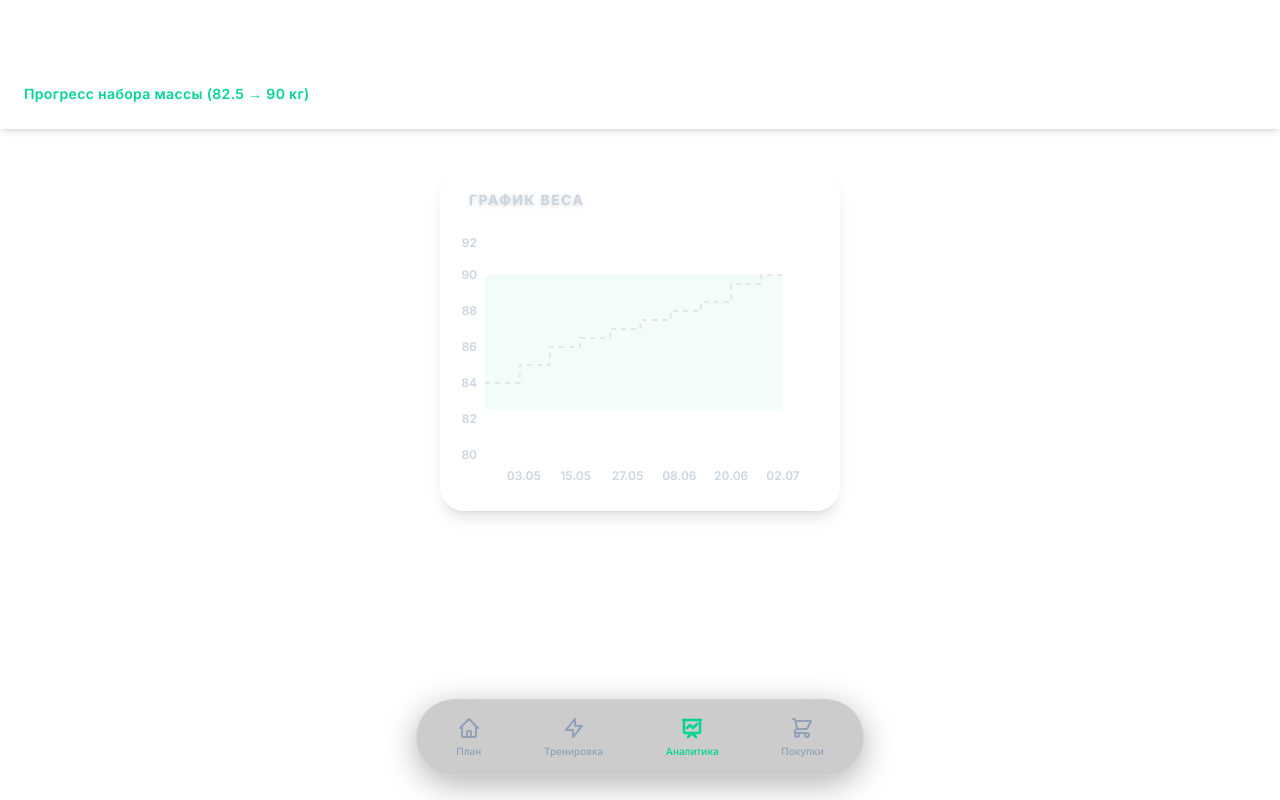
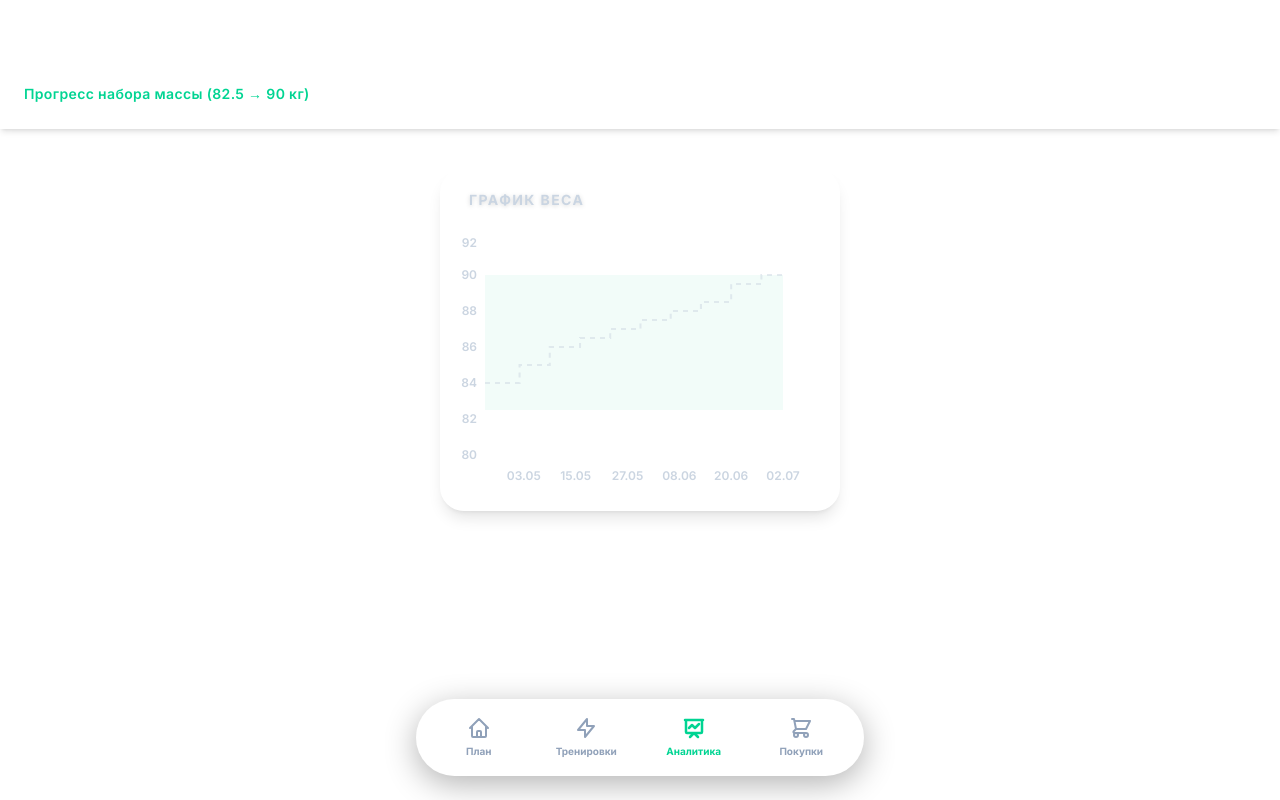
Before and after one commit to Sviatoslav44/mass-gain-tracker, a Next.js app in the folder mass-gain-tracker/: page /analytics in a window 1280 px wide. Built offline with nearby package versions, Linux system fonts and the light colour scheme.

Commit message:
feat: implement liquid glass telegram-style bottom nav with framer-motion

```diff
--- a/mass-gain-tracker/package.json
+++ b/mass-gain-tracker/package.json
@@ -10,6 +10,7 @@
   },
   "dependencies": {
     "date-fns": "^4.1.0",
+    "framer-motion": "^12.38.0",
     "lucide-react": "^1.11.0",
     "next": "16.2.4",
     "react": "19.2.4",
--- a/mass-gain-tracker/src/components/BottomNav.tsx
+++ b/mass-gain-tracker/src/components/BottomNav.tsx
@@ -1,34 +1,94 @@
 "use client";
 
-import Link from "next/link";
-import { usePathname } from "next/navigation";
+import { usePathname, useRouter } from "next/navigation";
+import { motion } from "framer-motion";
+import { useState, useRef } from "react";
+
+const navItems = [
+  { name: "План", path: "/", icon: "M3 12l2-2m0 0l7-7 7 7M5 10v10a1 1 0 001 1h3m10-11l2 2m-2-2v10a1 1 0 01-1 1h-3m-6 0a1 1 0 001-1v-4a1 1 0 011-1h2a1 1 0 011 1v4a1 1 0 001 1m-6 0h6" },
+  { name: "Тренировки", path: "/workouts", icon: "M13 10V3L4 14h7v7l9-11h-7z" },
+  { name: "Аналитика", path: "/analytics", icon: "M7 12l3-3 3 3 4-4M8 21l4-4 4 4M3 4h18M4 4h16v12a1 1 0 01-1 1H5a1 1 0 01-1-1V4z" },
+  { name: "Покупки", path: "/shopping", icon: "M3 3h2l.4 2M7 13h10l4-8H5.4M7 13L5.4 5M7 13l-2.293 2.293c-.63.63-.184 1.707.707 1.707H17m0 0a2 2 0 100 4 2 2 0 000-4zm-8 2a2 2 0 11-4 0 2 2 0 014 0z" },
+];
 
 export default function BottomNav() {
   const pathname = usePathname();
+  const router = useRouter();
+  const [hoveredIndex, setHoveredIndex] = useState<number | null>(null);
+  const [isDragging, setIsDragging] = useState(false);
+  const navRef = useRef<HTMLDivElement>(null);
 
-  const navItems = [
-    { name: "План", path: "/", icon: "M3 12l2-2m0 0l7-7 7 7M5 10v10a1 1 0 001 1h3m10-11l2 2m-2-2v10a1 1 0 01-1 1h-3m-6 0a1 1 0 001-1v-4a1 1 0 011-1h2a1 1 0 011 1v4a1 1 0 001 1m-6 0h6" },
-    { name: "Тренировка", path: "/workouts", icon: "M13 10V3L4 14h7v7l9-11h-7z" },
-    { name: "Аналитика", path: "/analytics", icon: "M7 12l3-3 3 3 4-4M8 21l4-4 4 4M3 4h18M4 4h16v12a1 1 0 01-1 1H5a1 1 0 01-1-1V4z" },
-    { name: "Покупки", path: "/shopping", icon: "M3 3h2l.4 2M7 13h10l4-8H5.4M7 13L5.4 5M7 13l-2.293 2.293c-.63.63-.184 1.707.707 1.707H17m0 0a2 2 0 100 4 2 2 0 000-4zm-8 2a2 2 0 11-4 0 2 2 0 014 0z" },
-  ];
+  const activeIndex = navItems.findIndex(item => item.path === pathname);
+  const currentIndex = hoveredIndex !== null ? hoveredIndex : (activeIndex === -1 ? 0 : activeIndex);
+
+  const calculateIndex = (clientX: number) => {
+    if (!navRef.current) return null;
+    const rect = navRef.current.getBoundingClientRect();
+    const x = clientX - rect.left;
+    const width = rect.width;
+    const itemWidth = width / navItems.length;
+    let index = Math.floor(x / itemWidth);
+    if (index < 0) index = 0;
+    if (index >= navItems.length) index = navItems.length - 1;
+    return index;
+  };
+
+  const handlePointerDown = (e: React.PointerEvent) => {
+    (e.target as HTMLElement).setPointerCapture(e.pointerId);
+    setIsDragging(true);
+    setHoveredIndex(calculateIndex(e.clientX));
+  };
+
+  const handlePointerMove = (e: React.PointerEvent) => {
+    if (!isDragging) return;
+    setHoveredIndex(calculateIndex(e.clientX));
+  };
+
+  const handlePointerUp = (e: React.PointerEvent) => {
+    if (!isDragging) return;
+    setIsDragging(false);
+    const index = calculateIndex(e.clientX);
+    if (index !== null) {
+      router.push(navItems[index].path);
+    }
+    setHoveredIndex(null);
+  };
+
+  const handlePointerCancel = () => {
+    setIsDragging(false);
+    setHoveredIndex(null);
+  };
 
   return (
     <div className="fixed bottom-6 left-0 right-0 w-full z-50 flex justify-center px-4">
-      <nav className="flex justify-around items-center w-full max-w-md bg-black/20 backdrop-blur-xl border border-white/10 rounded-full px-2 py-3 shadow-[0_8px_32px_rgba(0,0,0,0.3)]">
-        {navItems.map((item) => {
-          const isActive = pathname === item.path;
+      <nav
+        ref={navRef}
+        onPointerDown={handlePointerDown}
+        onPointerMove={handlePointerMove}
+        onPointerUp={handlePointerUp}
+        onPointerCancel={handlePointerCancel}
+        className="relative flex justify-around items-center w-full max-w-md bg-white/10 backdrop-blur-xl border border-white/10 rounded-full p-2 shadow-[0_8px_32px_rgba(0,0,0,0.3)] touch-none select-none"
+      >
+        {navItems.map((item, index) => {
+          const isActive = index === currentIndex;
+          const isActuallyActive = pathname === item.path;
           return (
-            <Link
+            <div
               key={item.path}
-              href={item.path}
-              className={`flex flex-col items-center gap-1 transition-colors px-4 py-1 rounded-full ${isActive ? 'text-emerald-400' : 'text-slate-400 hover:text-slate-200'}`}
+              className="relative flex flex-col items-center justify-center flex-1 py-2 z-10 cursor-pointer"
             >
-              <svg className="w-6 h-6" fill="none" viewBox="0 0 24 24" stroke="currentColor" strokeWidth={isActive ? 2.5 : 2}>
+              {isActive && (
+                <motion.div
+                  layoutId="bubble"
+                  className="absolute inset-0 bg-white/20 rounded-full -z-10"
+                  transition={{ type: "spring", bounce: 0.3, duration: 0.5 }}
+                />
+              )}
+              <svg className={`w-6 h-6 mb-1 transition-colors ${isActuallyActive || isActive ? 'text-emerald-400' : 'text-slate-400'}`} fill="none" viewBox="0 0 24 24" stroke="currentColor" strokeWidth={isActuallyActive || isActive ? 2.5 : 2}>
                 <path strokeLinecap="round" strokeLinejoin="round" d={item.icon} />
               </svg>
-              <span className="text-[10px] font-medium">{item.name}</span>
-            </Link>
+              <span className={`text-[10px] font-bold transition-colors ${isActuallyActive || isActive ? 'text-emerald-400' : 'text-slate-400'}`}>{item.name}</span>
+            </div>
           );
         })}
       </nav>
```
Also changed, not shown: 1 other file (tests, documents, lock files or other folders).
